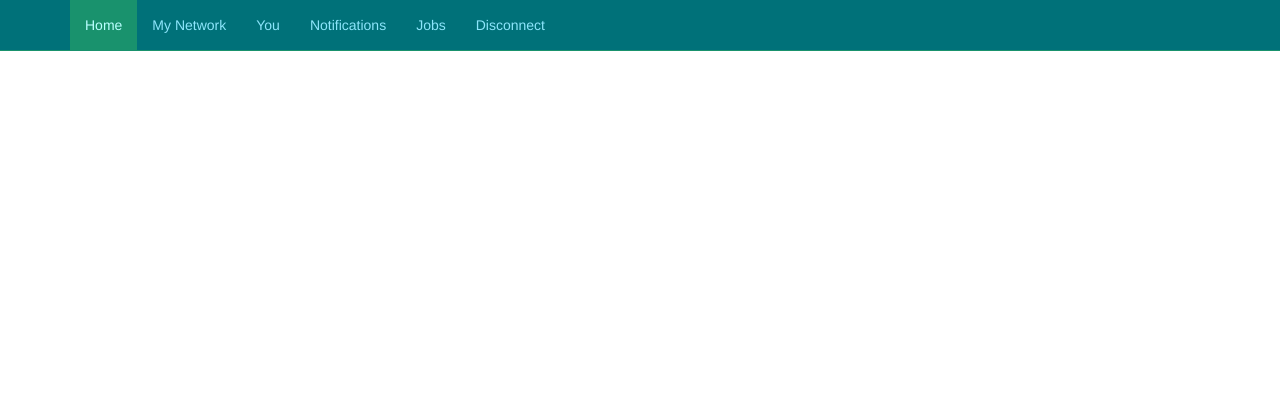
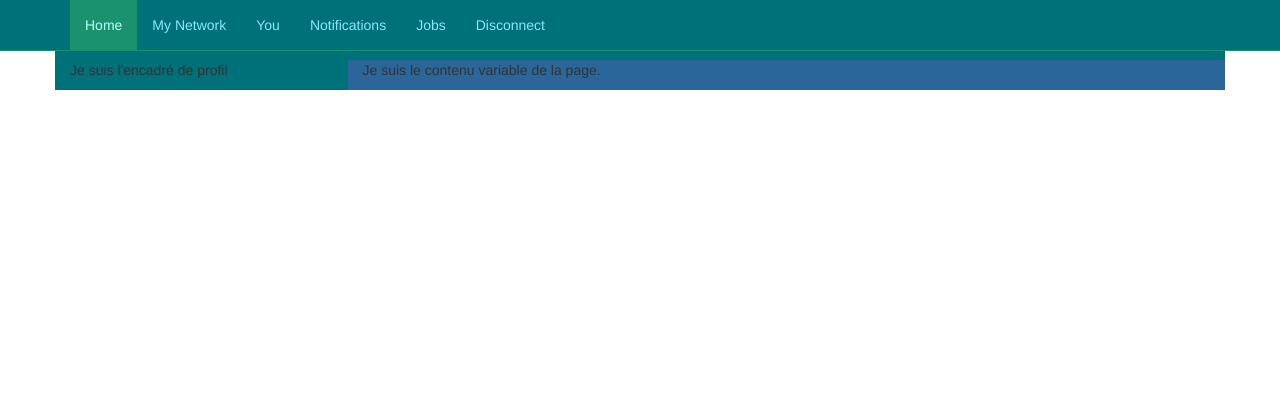
Before and after one commit to Soultoe/LinkedECE, a PHP site: page /borders.php in a window 1280 px wide. Shown: the top 420 px of the page. Run offline with PHP 8.4, Linux system fonts and the light colour scheme.

Commit message:
on enleve les betises

```diff
--- a/borders.php
+++ b/borders.php
@@ -33,6 +33,17 @@
     </div>
 </nav>
 
+<div class="container" style="background-color: #007179">
+    <div class="row">
+        <div class="col-lg-3">
+            <p>Je suis l'encadré de profil</p>
+        </div>
+        <div class="col-lg-9" style="background-color: #2b669a">
+            <p>Je suis le contenu variable de la page.</p>
+        </div>
+    </div>
+</div>
+
 <footer class="footer">
     <div class="container">
         <p class="text-muted">Place sticky footer content here.</p>
```
